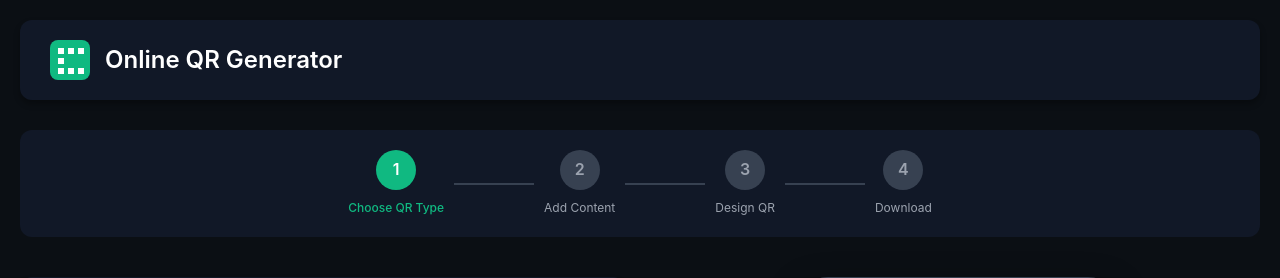
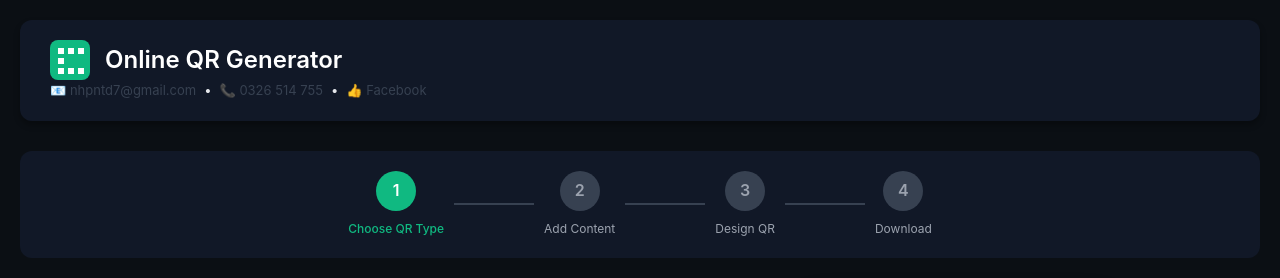
Before and after one commit to hphuc032/qr-web, a Flask app: page / in a window 1280 px wide. Shown: the top 278 px of the page. Run offline with Flask 3, Linux system fonts and the light colour scheme.

Commit message:
Add support contact inf

```diff
--- a/static/style.css
+++ b/static/style.css
@@ -42,6 +42,25 @@ body {
     font-weight: 600;
     color: #fff;
 }
+
+.support-mini {
+    margin-left: auto;
+    display: flex;
+    align-items: center;
+    gap: 8px;
+    font-size: 13px;
+}
+
+.support-mini a {
+    text-decoration: none;
+    color: #374151;
+    white-space: nowrap;
+}
+
+.support-mini a:hover {
+    text-decoration: underline;
+}
+
 
 /* Stepper */
 .stepper {
--- a/templates/index.html
+++ b/templates/index.html
@@ -23,6 +23,15 @@
                     <rect x="28" y="28" width="6" height="6" fill="white"/>
                 </svg>
                 <h1>Online QR Generator</h1>
+            </div>
+            <div class="support-mini">
+                <a href="mailto:nhpntd7@gmail.com">📧 nhpntd7@gmail.com</a>
+                <span>•</span>
+                <a href="tel:0326514755">📞 0326 514 755</a>
+                <span>•</span>
+                <a href="https://www.facebook.com/nguyen.hoang.phuc.14087" target="_blank">
+                    👍 Facebook
+                </a>
             </div>
         </header>
 
```
